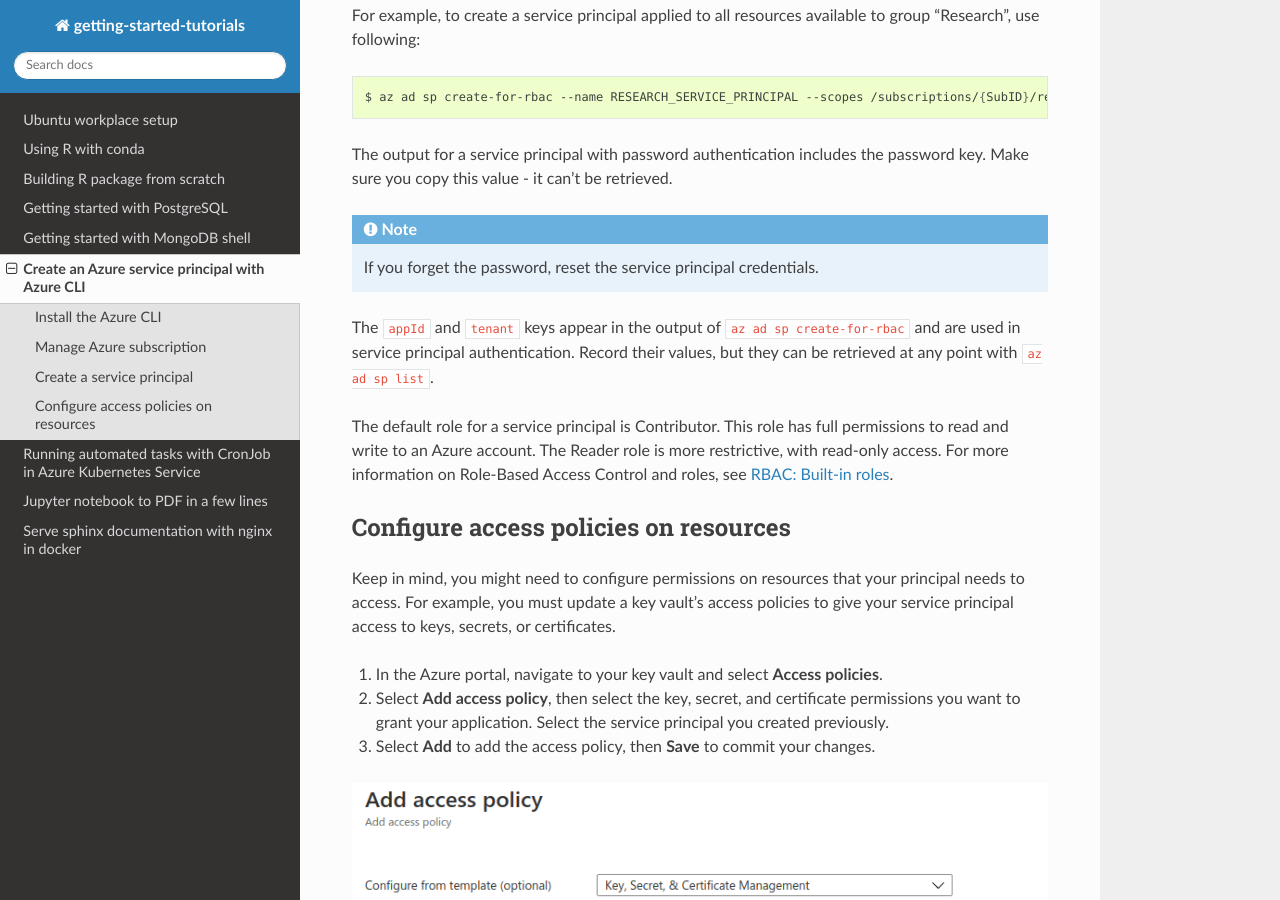
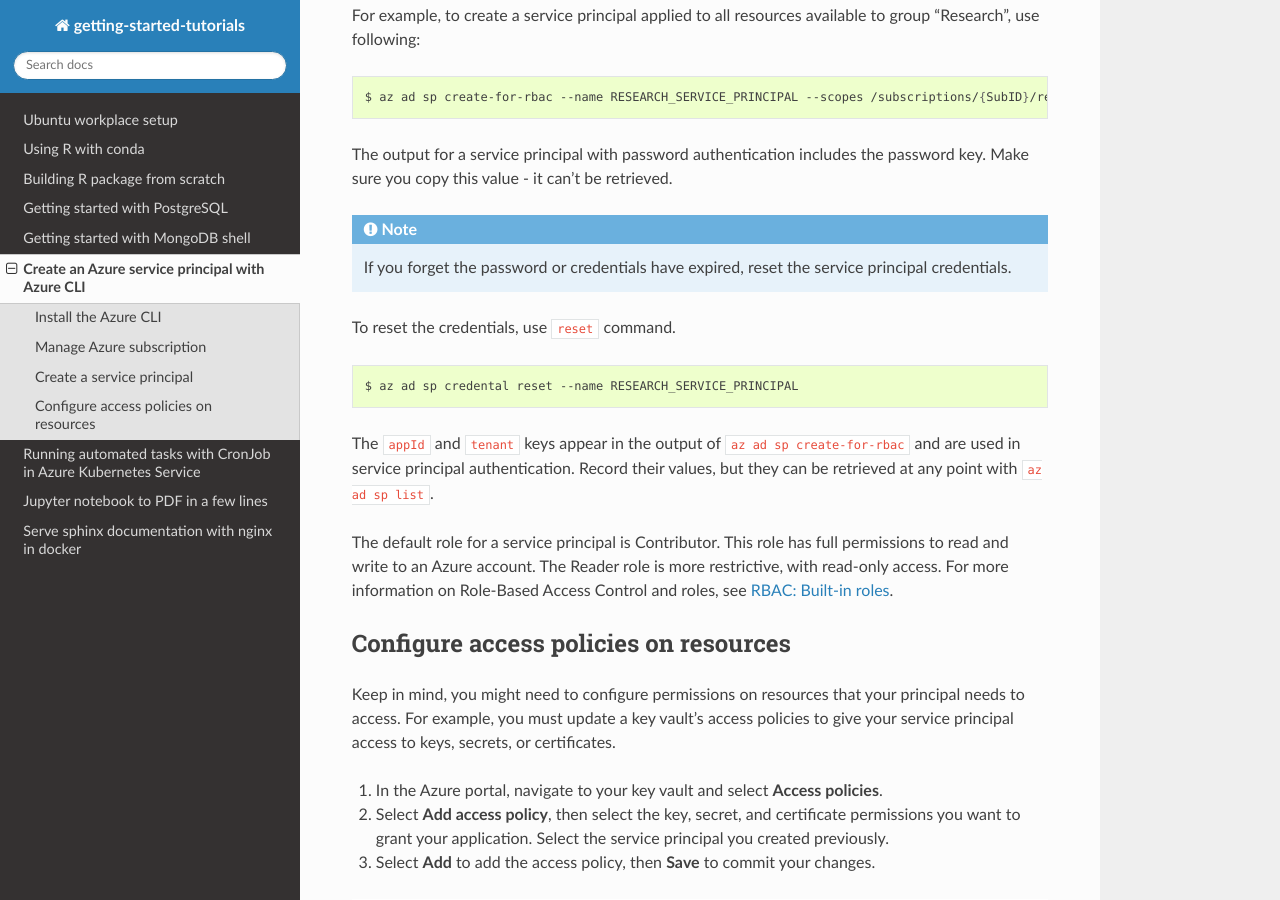
Before and after one commit to viktorsapozhok/getting-started-tutorials, a Sphinx documentation site: the page built from docs/source/az_principal.rst, in a window 1280 px wide and 900 px high, scrolled down 1174 px. Built offline with Sphinx 7.4.7 and the Read the Docs theme 2.0.0, drawn with Linux system fonts in a browser that asks for light colours.

Commit message:
updated docs

```diff
--- a/docs/source/az_principal.rst
+++ b/docs/source/az_principal.rst
@@ -62,7 +62,13 @@ the password key. Make sure you copy this value - it can't be retrieved.
 
 .. note::
 
-    If you forget the password, reset the service principal credentials.
+    If you forget the password or credentials have expired, reset the service principal credentials.
+
+To reset the credentials, use ``reset`` command.
+
+.. code-block:: bash
+
+    $ az ad sp credental reset --name RESEARCH_SERVICE_PRINCIPAL
 
 The ``appId`` and ``tenant`` keys appear in the output of ``az ad sp create-for-rbac``
 and are used in service principal authentication. Record their values,
```
